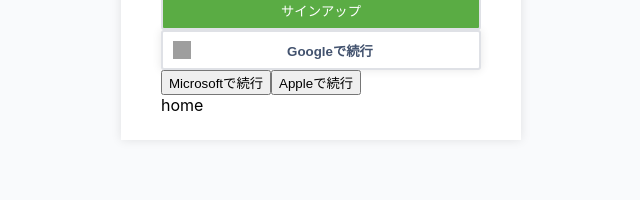
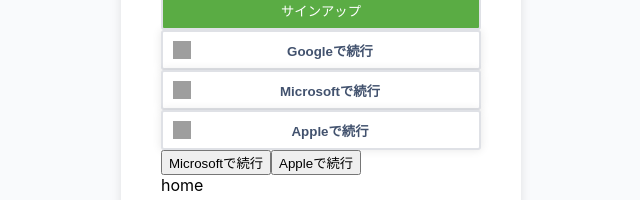
Before and after one commit to richardimaoka/trello-clone-old, a Next.js app in the folder next/: page /login in a window 1280 px wide. Shown: the part 459-659 px from the top of the page, without its empty margins (319-959 px from the left). Built offline with nearby package versions, Linux system fonts and the light colour scheme; grey boxes are pictures that could not be loaded.

Commit message:
LoginButton component

```diff
--- /dev/null
+++ b/next/components/LoginButton.tsx
@@ -0,0 +1,40 @@
+interface LoginButtonProps {
+  imageUrl: string;
+  text: string;
+}
+
+export const LoginButton = ({ imageUrl, text }: LoginButtonProps) => {
+  return (
+    <button
+      type="button"
+      style={{
+        display: "flex",
+        alignItems: "center",
+        width: "100%",
+        height: "40px",
+        padding: "0px 10px",
+        color: "#42526E",
+        backgroundColor: "white",
+        fontWeight: "900",
+        borderRadius: "3px",
+        borderWidth: "2px",
+        borderColor: "#dfe1e6",
+        borderStyle: "solid",
+        boxShadow: "rgb(0 0 0 / 10%) 0 0 10px",
+      }}
+    >
+      <img
+        width="18px"
+        height="18px"
+        style={{
+          display: "block",
+          flexGrow: 0,
+          flexShrink: 0,
+          flexBasis: "18px",
+        }}
+        src={imageUrl}
+      />
+      <span style={{ display: "block", flexGrow: 1 }}>{text}</span>
+    </button>
+  );
+};
--- a/next/pages/login.tsx
+++ b/next/pages/login.tsx
@@ -2,6 +2,7 @@
 import Link from "next/link";
 import { useContext, useState } from "react";
 import { FirebaseContext } from "../components/FirebaseContext";
+import { LoginButton } from "../components/LoginButton";
 
 const login = () => {
   const { auth } = useContext(FirebaseContext);
@@ -99,37 +100,18 @@
           >
             サインアップ
           </button>
-          <button
-            type="button"
-            style={{
-              display: "flex",
-              alignItems: "center",
-              width: "100%",
-              height: "40px",
-              padding: "0px 10px",
-              color: "#42526E",
-              backgroundColor: "white",
-              fontWeight: "900",
-              borderRadius: "3px",
-              borderWidth: "2px",
-              borderColor: "#dfe1e6",
-              borderStyle: "solid",
-              boxShadow: "rgb(0 0 0 / 10%) 0 0 10px",
-            }}
-          >
-            <img
-              width="18px"
-              height="18px"
-              style={{
-                display: "block",
-                flexGrow: 0,
-                flexShrink: 0,
-                flexBasis: "18px",
-              }}
-              src="/secret-images/google-logo.svg"
-            />
-            <span style={{ display: "block", flexGrow: 1 }}>Googleで続行</span>
-          </button>
+          <LoginButton
+            imageUrl="/secret-images/google-logo.svg"
+            text="Googleで続行"
+          />
+          <LoginButton
+            imageUrl="/secret-images/microsoft-logo.svg"
+            text="Microsoftで続行"
+          />
+          <LoginButton
+            imageUrl="/secret-images/apple-logo.svg"
+            text="Appleで続行"
+          />
           <button type="button">Microsoftで続行</button>
           <button type="button">Appleで続行</button>
         </form>
```
